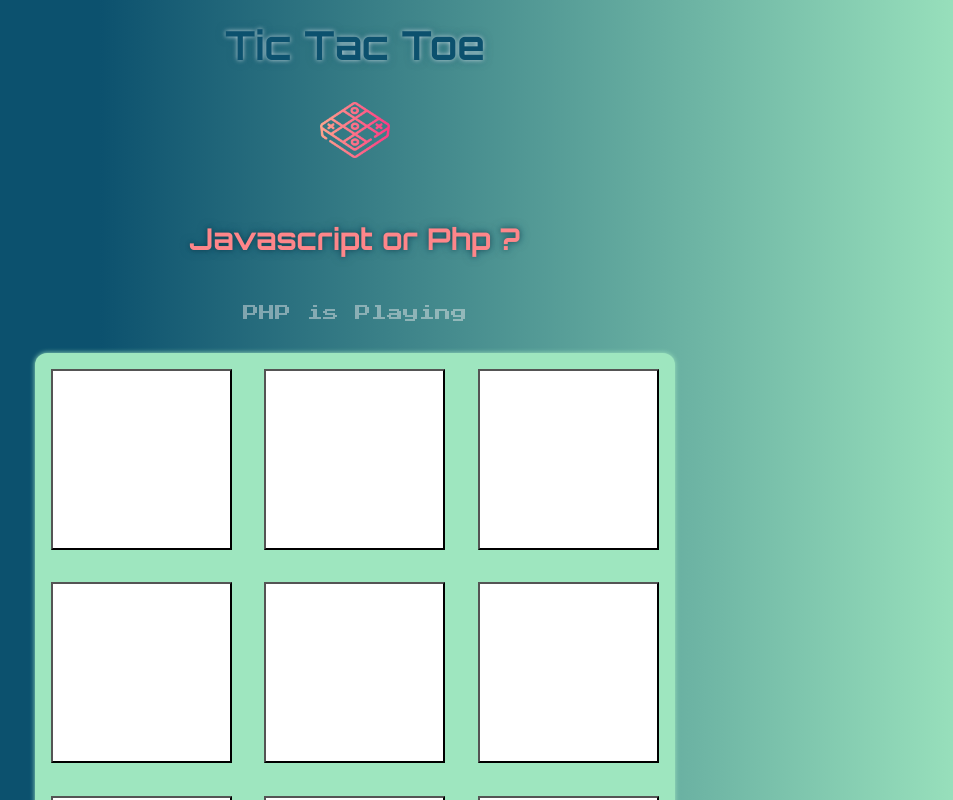
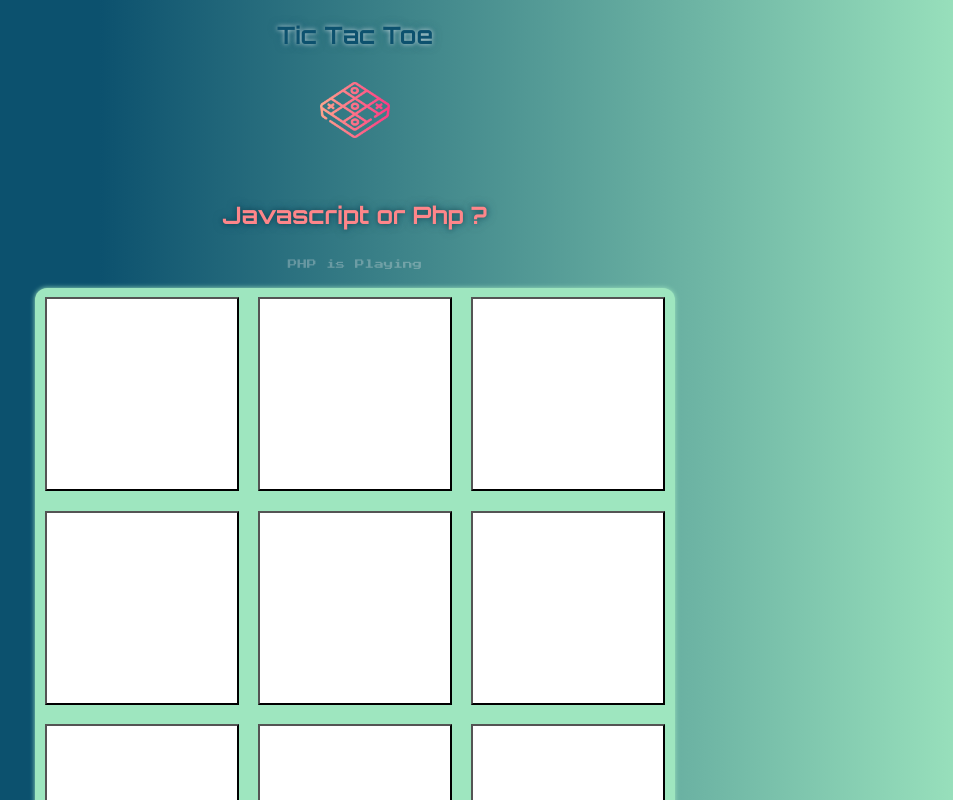
Before and after one commit to Gi0vak/TicTacToe-JavaScript-, a React (Create React App) app: page / in a window 1280 px wide. Shown: the top 800 px of the page, without its empty margins (285-1238 px from the left). Built offline with nearby package versions, Linux system fonts and the light colour scheme; a web font is replaced by a local one.

Commit message:
font-size tweaks

```diff
--- a/src/App.css
+++ b/src/App.css
@@ -17,6 +17,10 @@
   50% {
     opacity: 0;
   }
+}
+
+html {
+  font-size: 60%;
 }
 
 * {
@@ -46,8 +50,8 @@ h1 {
 }
 
 h3 {
+  font-size: clamp(1.5rem, 5vw, 2.5rem);
   color: var(--quaternary-color);
-  font-size: 1em;
   text-shadow: 0 0 5px rgba(0, 0, 0, 0.3), 0 0 10px rgba(12, 81, 110, 0.75);
 }
 
--- a/src/components/Grid/index.css
+++ b/src/components/Grid/index.css
@@ -112,3 +112,7 @@
 .right-aside {
     display: flex;
 }
+
+.message-game {
+    font-size: 14px;
+}
```
